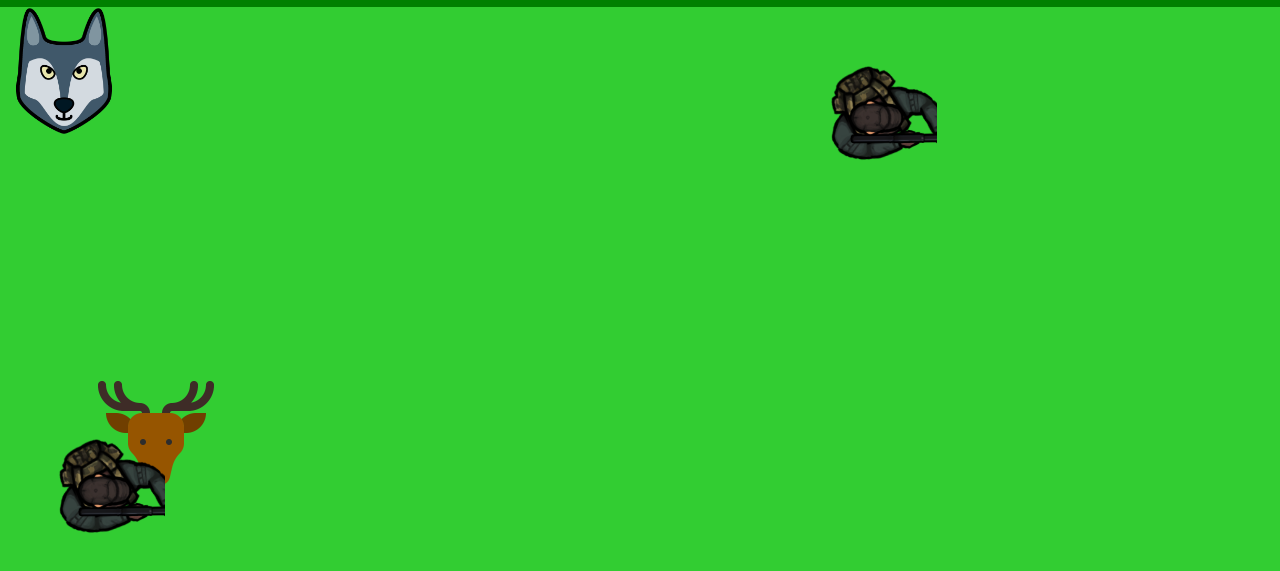
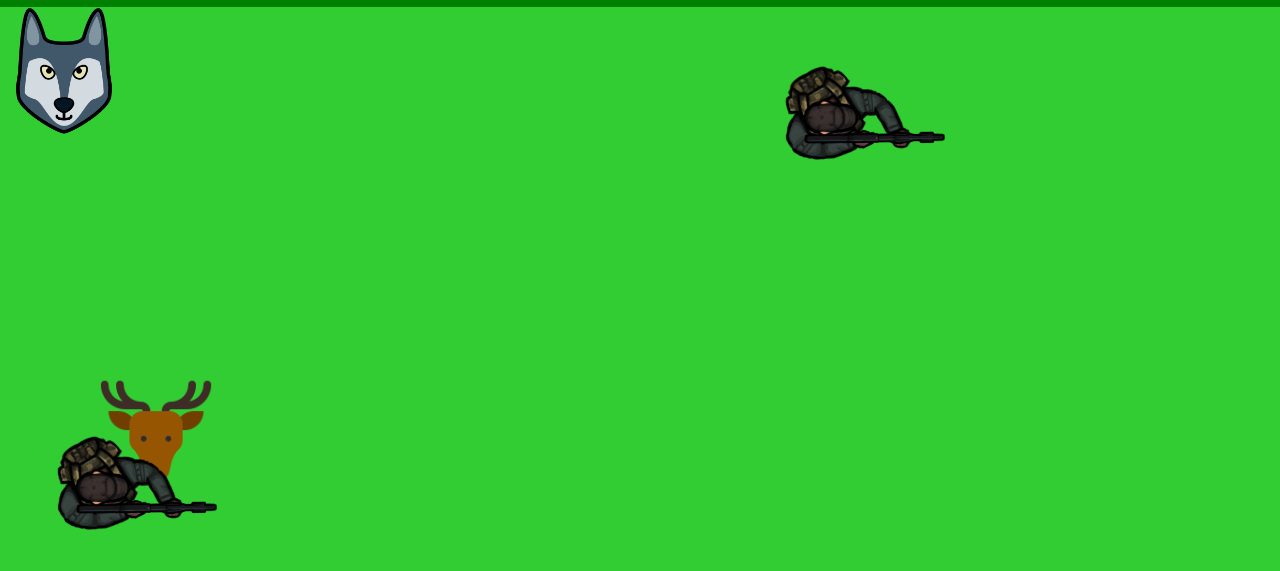
Before and after one commit to eduardosaraujo1/aula-biologia-jogo, a website: page www/index.html in a window 1280 px wide. Shown: the part 33-604 px from the top of the page. Drawn offline with Linux system fonts and the light colour scheme.

Commit message:
Fix: some sprites were distorted

```diff
--- a/www/css/style.css
+++ b/www/css/style.css
@@ -53,15 +53,19 @@ body {
 }
 
 .entity {
-    width: 128px;
-    height: 128px;
-    background-size: cover;
+    width: fit-content;
+    height: fit-content;
     position: absolute;
 }
 
+.entity img {
+    width: auto;
+    height: 128px;
+}
+
 @media screen and (max-width: 600px) {
-    .entity {
-        width: 64px;
+    .entity img {
+        width: auto;
         height: 64px;
     }
 }
@@ -69,14 +73,9 @@ body {
 #wolf {
     z-index: 1;
     transform: scale(105%, 105%);
-    background-image: url('../assets/lobo.png');
     cursor: grab;
 }
 
 #deer {
-    background-image: url('../assets/veado.png');
+    transform: scale(95%, 95%);
 }
-
-#hunter1, #hunter2 {
-    background-image: url('../assets/hunter.png');
-}
--- a/www/index.html
+++ b/www/index.html
@@ -18,10 +18,10 @@
         </div>
     </div>
     <div class="game-window">
-        <div class="entity" id="wolf" style="top: 0px; left: 0px;"></div>
-        <div class="entity" id="deer" style="top: 0px; left: 0px;"></div>
-        <div class="entity" id="hunter1" style="top: 0px; left: 0px;"></div>
-        <div class="entity" id="hunter2" style="top: 0px; left: 0px;"></div>
+        <div class="entity" id="wolf" style="top: 0px; left: 0px;"><img src="assets/lobo.png" alt=""></div>
+        <div class="entity" id="deer" style="top: 0px; left: 0px;"><img src="assets/veado.png" alt=""></div>
+        <div class="entity" id="hunter1" style="top: 0px; left: 0px;"><img src="assets/hunter.png" alt=""></div>
+        <div class="entity" id="hunter2" style="top: 0px; left: 0px;"><img src="assets/hunter.png" alt=""></div>
     </div>
 
     <script src="./js/app.js"></script>
```
